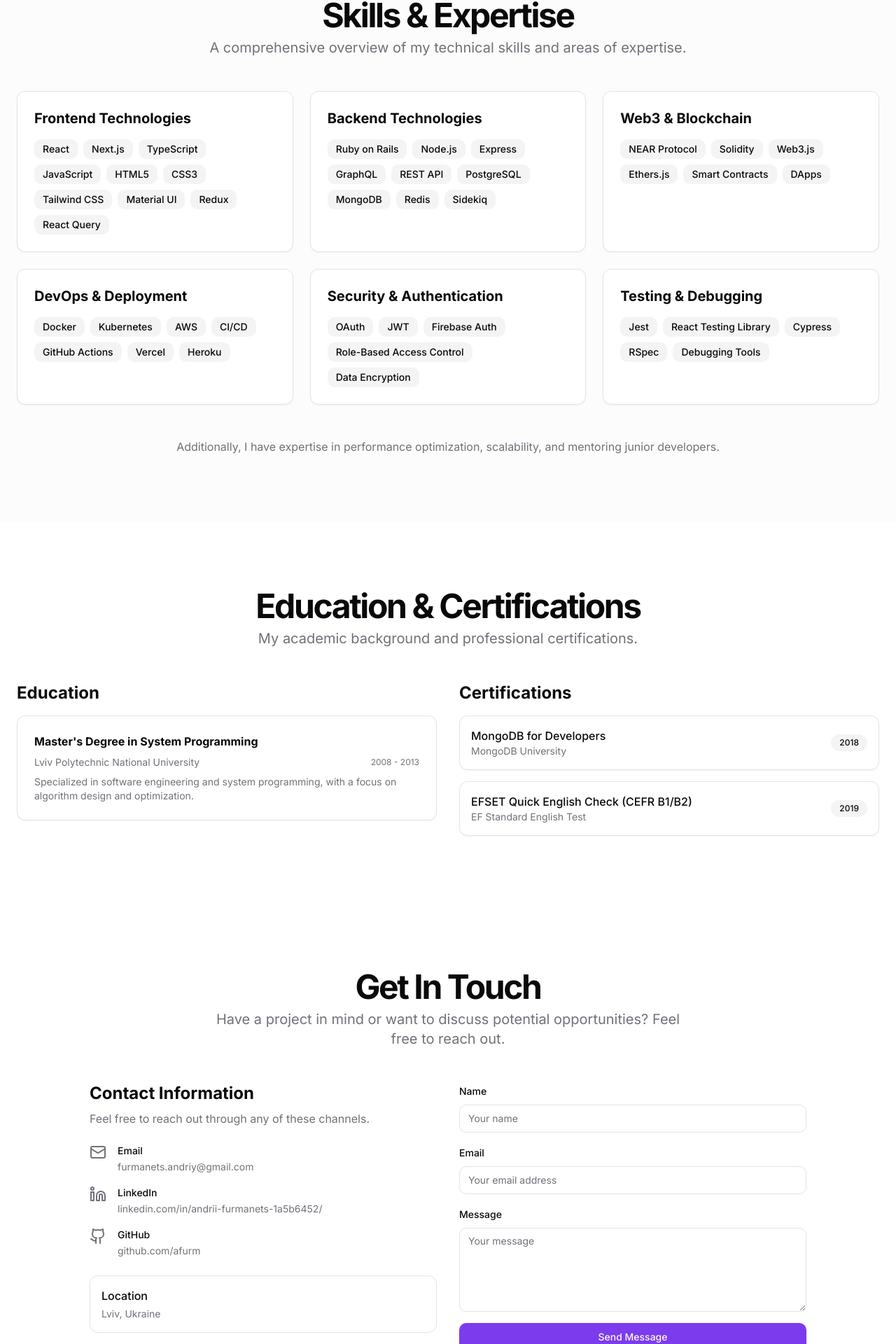
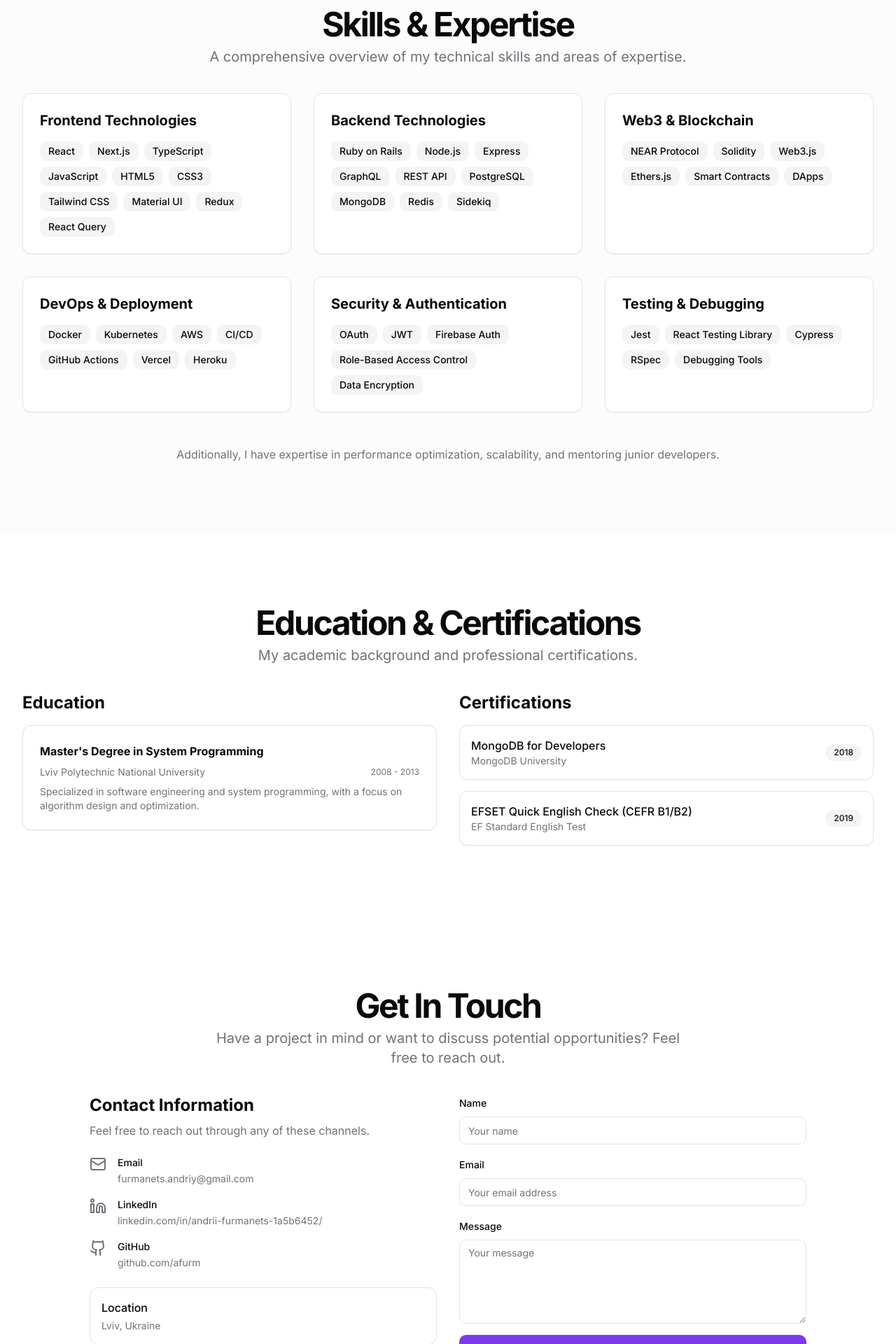
Before and after one commit to afurm/personal-website, a Next.js app: page / in a window 1280 px wide. Shown: the part 7373-9293 px from the top of the page at 70% size. Built offline with nearby package versions, Linux system fonts and the light colour scheme.

Commit message:
refactor: standardize section classes and improve layout styles across components

```diff
--- a/src/components/sections/about.tsx
+++ b/src/components/sections/about.tsx
@@ -6,14 +6,14 @@ import Link from 'next/link';
 
 export function About() {
   return (
-    <section id="about" className="py-16 md:py-24">
-      <div className="container px-4 md:px-6">
+    <section id="about" className="spacing-section">
+      <div className="container spacing-container">
         <motion.div
           initial={{ opacity: 0, y: 20 }}
           whileInView={{ opacity: 1, y: 0 }}
           viewport={{ once: true }}
           transition={{ duration: 0.5 }}
-          className="flex flex-col items-center justify-center space-y-4 text-center mb-12"
+          className="flex flex-col items-center justify-center spacing-gap text-center spacing-heading"
         >
           <div className="space-y-2">
             <h2 className="text-3xl font-bold tracking-tighter sm:text-4xl md:text-5xl">
--- a/src/components/sections/contact.tsx
+++ b/src/components/sections/contact.tsx
@@ -58,14 +58,14 @@ export function Contact() {
   };
 
   return (
-    <section id="contact" className="py-16 md:py-24">
-      <div className="container px-4 md:px-6">
+    <section id="contact" className="spacing-section">
+      <div className="container spacing-container">
         <motion.div
           initial={{ opacity: 0, y: 20 }}
           whileInView={{ opacity: 1, y: 0 }}
           viewport={{ once: true }}
           transition={{ duration: 0.5 }}
-          className="flex flex-col items-center justify-center space-y-4 text-center"
+          className="flex flex-col items-center justify-center spacing-gap text-center spacing-heading"
         >
           <div className="space-y-2">
             <h2 className="text-3xl font-bold tracking-tighter sm:text-4xl md:text-5xl">
@@ -78,7 +78,7 @@ export function Contact() {
           </div>
         </motion.div>
 
-        <div className="mx-auto mt-12 grid max-w-5xl gap-8 md:grid-cols-2">
+        <div className="mx-auto grid max-w-5xl spacing-gap md:grid-cols-2">
           <motion.div
             initial={{ opacity: 0, x: -20 }}
             whileInView={{ opacity: 1, x: 0 }}
--- a/src/components/sections/education.tsx
+++ b/src/components/sections/education.tsx
@@ -28,14 +28,14 @@ const certifications = [
 
 export function Education() {
   return (
-    <section id="education" className="py-16 md:py-24">
-      <div className="container px-4 md:px-6">
+    <section id="education" className="spacing-section">
+      <div className="container spacing-container">
         <motion.div
           initial={{ opacity: 0, y: 20 }}
           whileInView={{ opacity: 1, y: 0 }}
           viewport={{ once: true }}
           transition={{ duration: 0.5 }}
-          className="flex flex-col items-center justify-center space-y-4 text-center"
+          className="flex flex-col items-center justify-center spacing-gap text-center spacing-heading"
         >
           <div className="space-y-2">
             <h2 className="text-3xl font-bold tracking-tighter sm:text-4xl md:text-5xl">
@@ -47,7 +47,7 @@ export function Education() {
           </div>
         </motion.div>
 
-        <div className="mt-12 grid gap-8 md:grid-cols-2">
+        <div className="grid spacing-gap md:grid-cols-2">
           <motion.div
             initial={{ opacity: 0, x: -20 }}
             whileInView={{ opacity: 1, x: 0 }}
--- a/src/components/sections/experience.tsx
+++ b/src/components/sections/experience.tsx
@@ -166,13 +166,13 @@ const achievements = [
 
 export function Experience() {
   return (
-    <section id="experience" className="py-16 md:py-24 bg-background">
-      <div className="container px-4 md:px-6">
+    <section id="experience" className="spacing-section bg-background">
+      <div className="container spacing-container">
         <motion.div
           initial={{ opacity: 0, y: 20 }}
           animate={{ opacity: 1, y: 0 }}
           transition={{ duration: 0.5 }}
-          className="mb-12"
+          className="spacing-heading"
         >
           <h2 className="text-3xl font-bold tracking-tighter sm:text-4xl md:text-5xl text-center">
             Career Timeline
--- a/src/components/sections/skills.tsx
+++ b/src/components/sections/skills.tsx
@@ -53,14 +53,14 @@ const skillCategories = [
 
 export function Skills() {
   return (
-    <section id="skills" className="py-16 md:py-24 bg-secondary/30">
-      <div className="container px-4 md:px-6">
+    <section id="skills" className="spacing-section bg-secondary/30">
+      <div className="container spacing-container">
         <motion.div
           initial={{ opacity: 0, y: 20 }}
           whileInView={{ opacity: 1, y: 0 }}
           viewport={{ once: true }}
           transition={{ duration: 0.5 }}
-          className="flex flex-col items-center justify-center space-y-4 text-center"
+          className="flex flex-col items-center justify-center spacing-gap text-center spacing-heading"
         >
           <div className="space-y-2">
             <h2 className="text-3xl font-bold tracking-tighter sm:text-4xl md:text-5xl">
@@ -72,7 +72,7 @@ export function Skills() {
           </div>
         </motion.div>
 
-        <div className="mt-12 grid gap-6 md:grid-cols-2 lg:grid-cols-3">
+        <div className="grid spacing-gap md:grid-cols-2 lg:grid-cols-3">
           {skillCategories.map((skillCategory, categoryIndex) => (
             <motion.div
               key={categoryIndex}
--- a/src/components/ui/header.tsx
+++ b/src/components/ui/header.tsx
@@ -178,7 +178,7 @@ export function Header() {
               <motion.div
                 className="h-full bg-gradient-to-r from-purple-500 to-blue-500 rounded-full"
                 style={{
-                  scaleX: scrollY / (document.documentElement.scrollHeight - window.innerHeight),
+                  scaleX: mounted ? scrollY / (document.documentElement.scrollHeight - window.innerHeight) : 0,
                   transformOrigin: '0%',
                 }}
               />
```
